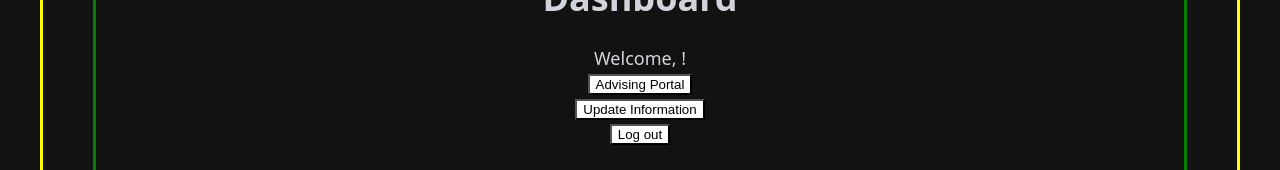
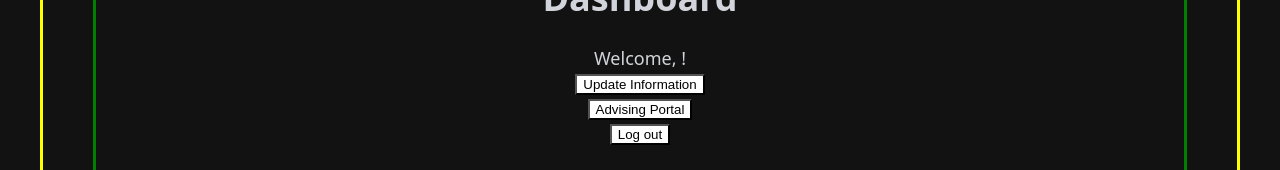
Before and after one commit to cssallg001/sallg001_cs418_course_project, a React (Vite) app in the folder client/: page /dashboard in a window 1280 px wide. Shown: the part 243-413 px from the top of the page. Built offline with nearby package versions, Linux system fonts and the light colour scheme.

Commit message:
Updated layout of user dashboard

```diff
--- a/client/src/components/Dashboard.jsx
+++ b/client/src/components/Dashboard.jsx
@@ -78,14 +78,14 @@ export default function Dashboard () {
                     <div>
                         Welcome, {enteredEmail}!
                     </div>
+                    <form onSubmit={handleUpdateInformation}>
+                        <button type="submit" className="btn btn-createAccount">
+                            Update Information
+                        </button>
+                    </form>
                     <form onSubmit={handleAdvisingPortal}>
                         <button type="submit" className="btn btn-createAccount">
                             Advising Portal
-                        </button>
-                    </form>
-                    <form onSubmit={handleUpdateInformation}>
-                        <button type="submit" className="btn btn-createAccount">
-                            Update Information
                         </button>
                     </form>
                     <form onSubmit={handleBackPage}>
```
